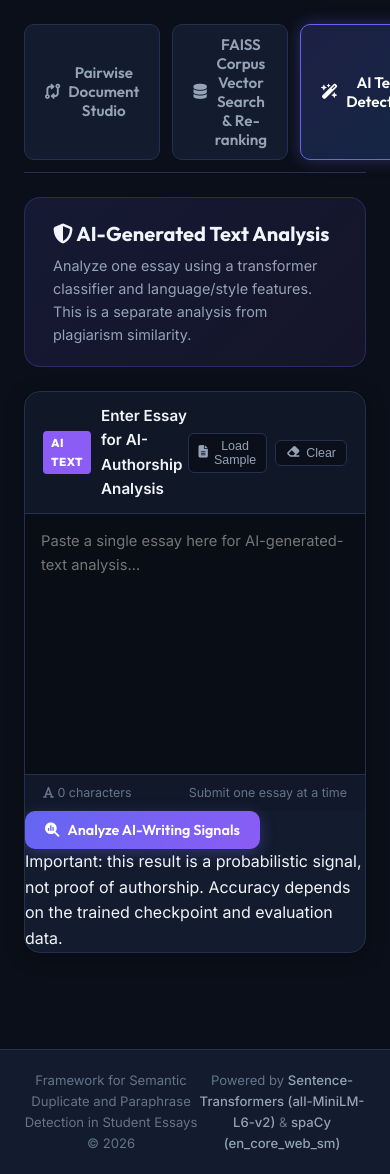
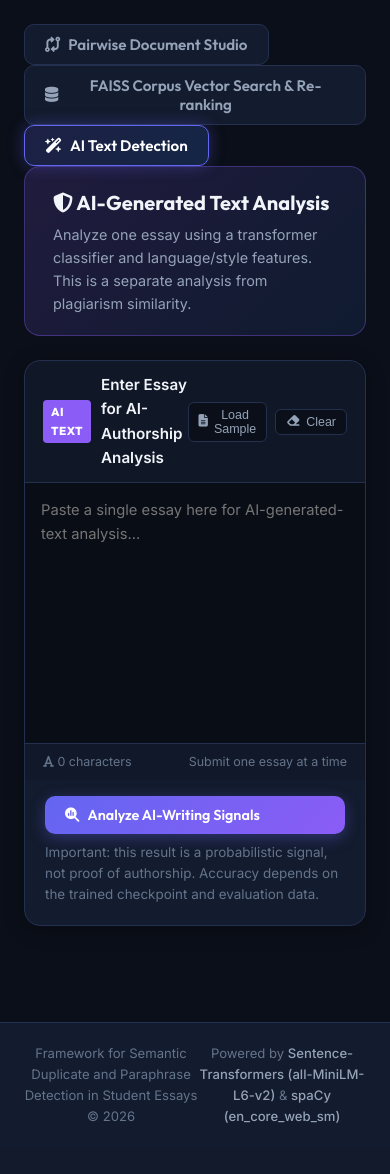
Before and after one commit to Padmacharan13/Framework-for-Semantic-Duplicate-and-AI-Generated-Text-Detection-in-Student-Essays, a Flask app: page / in a window 390 px wide, after a click on "AI Text Detection"; the page is wider, and only the part inside the window is pictured. Shown: the part 136-1310 px from the top of that part. After the commit the page ends 1259 px from the top of that part, so only its background shows below. Run offline with Flask 3, Linux system fonts and the light colour scheme; parts of the project's set-up code (start-up, migrations or seed data) failed here and were passed over.

Commit message:
Style AI detection form and results

```diff
--- a/Plagarism_Detection/static/style.css
+++ b/Plagarism_Detection/static/style.css
@@ -1147,7 +1147,143 @@ body {
     }
 }
 
-/* ==========================================================================
+/* ==================================/* ==========================================================================
+   AI-Generated Text Detection View
+   ========================================================================== */
+
+.ai-banner {
+    background: linear-gradient(135deg, rgba(139, 92, 246, 0.17) 0%, rgba(59, 130, 246, 0.10) 100%);
+    border: 1px solid rgba(139, 92, 246, 0.35);
+}
+
+.ai-detection-actions {
+    display: flex;
+    justify-content: flex-end;
+    padding: 16px 20px 8px;
+}
+
+.ai-disclaimer {
+    margin: 0 20px 20px;
+    color: var(--text-muted);
+    font-size: 0.84rem;
+    line-height: 1.55;
+}
+
+.ai-status-message {
+    margin: 0 0 22px;
+    padding: 14px 16px;
+    border: 1px solid var(--border-color);
+    border-radius: var(--radius-md);
+    background: var(--bg-card);
+    color: var(--text-secondary);
+    line-height: 1.55;
+    overflow-wrap: anywhere;
+}
+
+.ai-status-message.info {
+    border-color: rgba(59, 130, 246, 0.45);
+}
+
+.ai-status-message.success {
+    border-color: rgba(16, 185, 129, 0.55);
+    color: var(--text-primary);
+}
+
+.ai-status-message.error {
+    border-color: rgba(239, 68, 68, 0.65);
+    color: var(--text-primary);
+}
+
+.ai-verdict-banner {
+    margin-bottom: 20px;
+}
+
+.ai-metrics-grid .metric-number {
+    font-size: 1.8rem;
+    overflow-wrap: anywhere;
+}
+
+.ai-feature-grid {
+    display: grid;
+    grid-template-columns: repeat(4, minmax(0, 1fr));
+    gap: 12px;
+}
+
+.ai-feature-item {
+    display: flex;
+    flex-direction: column;
+    gap: 8px;
+    padding: 14px;
+    border: 1px solid var(--border-color);
+    border-radius: var(--radius-md);
+    background: var(--bg-card);
+}
+
+.ai-feature-item span {
+    color: var(--text-muted);
+    font-size: 0.8rem;
+}
+
+.ai-feature-item strong {
+    color: var(--text-primary);
+    font-size: 1.15rem;
+    overflow-wrap: anywhere;
+}
+
+.ai-sentence-list {
+    display: flex;
+    flex-direction: column;
+    gap: 10px;
+}
+
+.ai-sentence-item {
+    padding: 14px 16px;
+    border: 1px solid var(--border-color);
+    border-radius: var(--radius-md);
+    background: var(--bg-card);
+}
+
+.ai-sentence-top {
+    display: flex;
+    align-items: center;
+    justify-content: space-between;
+    flex-wrap: wrap;
+    gap: 8px;
+    margin-bottom: 8px;
+    color: var(--text-muted);
+    font-size: 0.82rem;
+}
+
+.ai-sentence-status {
+    color: var(--text-primary);
+    font-weight: 700;
+}
+
+.ai-sentence-item p {
+    color: var(--text-secondary);
+    line-height: 1.65;
+    overflow-wrap: anywhere;
+}
+
+@media (max-width: 760px) {
+    .nav-tabs-bar {
+        flex-wrap: wrap;
+    }
+
+    .ai-feature-grid {
+        grid-template-columns: repeat(2, minmax(0, 1fr));
+    }
+
+    .ai-detection-actions {
+        justify-content: stretch;
+    }
+
+    .ai-detection-actions .btn {
+        width: 100%;
+    }
+}
+
+========================================
    Navigation Tabs & FAISS Corpus Search Styles
    ========================================================================== */
 
```
